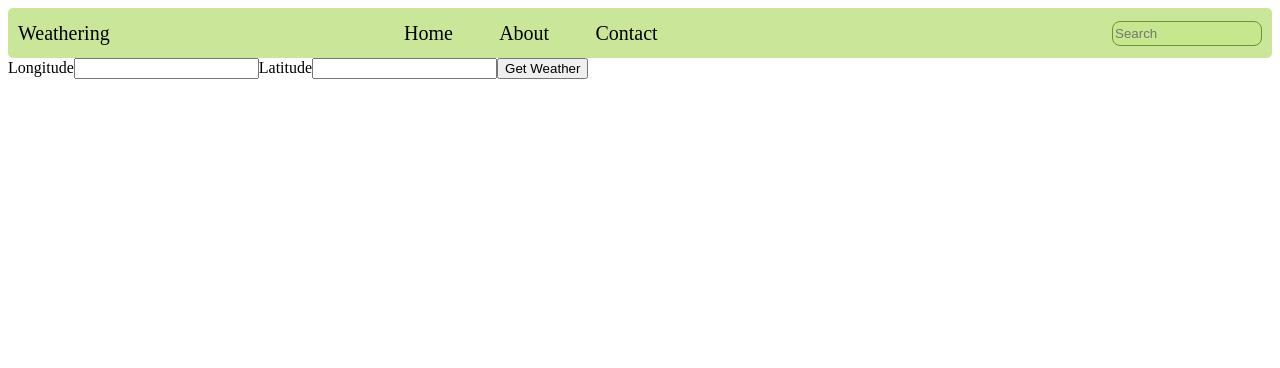
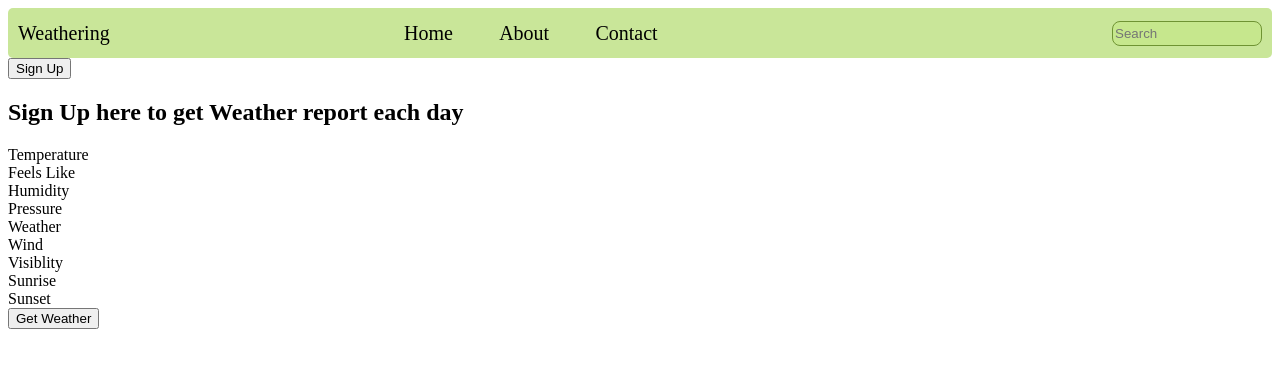
Before and after one commit to thenameajay/Weather-Website, a React (Create React App) app in the folder Frontend/weathering/: page / in a window 1280 px wide. Shown: the top 368 px of the page. Built offline with nearby package versions, Linux system fonts and the light colour scheme; no server answers.

Commit message:
Fixed useState bug and added weather info to user interface and also created a register window layout

```diff
--- a/Frontend/weathering/src/Routing/AllRoutes.js
+++ b/Frontend/weathering/src/Routing/AllRoutes.js
@@ -1,6 +1,7 @@
 import { Route, Routes } from "react-router-dom";
 import Home from "../Screens/Home";
 import About from "../Screens/About";
+import Register from "../Screens/Register";
 
 function AllRoutes() {
 
@@ -10,6 +11,7 @@ function AllRoutes() {
                 <Route path='/' element={<Home />} />
                 <Route path='/home' element={<Home />} />
                 <Route path='/about' element={<About />} />
+                <Route path='/register' element={<Register />} />
             </Routes>
         </>
     )
--- a/Frontend/weathering/src/Screens/Home.js
+++ b/Frontend/weathering/src/Screens/Home.js
@@ -1,27 +1,82 @@
-import { useState } from "react"
+import { useEffect, useState } from "react"
+import { Navigate } from "react-router-dom"
 
 
-function Home(){
-    const [weather_data, setdata]=useState()
+function Home() {
+    const [weather_data, setdata] = useState()
+    // const [city, setcity] = useState("")
+    const [lat, setlat] = useState()
+    const [lon, setlon] = useState()
 
-    function getWeather(lon,lat){
+    navigator.geolocation.getCurrentPosition((position) => {
+        setlat(position.coords.latitude)
+        setlon(position.coords.longitude)
+    })
 
-        fetch("https://api.openweathermap.org/data/2.5/weather?lat="+lat+"&lon="+lon+"&appid=0a632f7c0ee705cdce05e73286e0149e").then((res)=>res.json()).then((result)=>{
 
+    function getWeather() {
+        // BELOW IS ANOTHER API AVAILABLE FOR WEATHER WHICH ONLY NEEDS CITY NAME AND IN RETURN, GIVES US FORECAST PLUS HISTORICAL WEATHER ETC
+        // fetch(`http://api.weatherstack.com/current?access_key=cf4a8edf5f9d4b70b6c588c25dfc8203&query=${city}`).then((res)=>res.json()).then((result)=>{
+
+        //         console.log("in fetch 1")
+        //        setdata(result)
+        //        console.log(weather_data);
+        //     })
+
+        fetch(`https://api.openweathermap.org/data/2.5/weather?lat=${lat}&lon=${lon}&appid=0a632f7c0ee705cdce05e73286e0149e`).then((res) => res.json()).then((result) => {
             setdata(result)
-            console.log(weather_data)
+            console.log(result)
         })
     }
 
 
-    return(
+
+    return (
         <>
-            <div>
-                <label>Longitude</label>
-                <input id="lon" type="text" />
-                <label>Latitude</label>
-                <input id="lat" type="text" />
-                <button id="submit-btn" onClick={()=>getWeather(document.getElementById('lon').value, document.getElementById('lat').value)} type="submit">Get Weather</button>
+            <div id="top-container">
+                <button id="sign-up-btn">Sign Up</button>
+                <h2>Sign Up here to get Weather report each day</h2>
+            </div>
+
+            <div id="mid-container">
+                <div>
+                    <label class="heading">Temperature </label>
+                    <label>{weather_data == undefined ? '' : weather_data.main.temp}</label>
+                </div>
+                <div>
+                    <label class="heading">Feels Like </label>
+                    <label>{weather_data == undefined ? '' : weather_data.main.feels_like}</label>
+                </div>
+                <div>
+                    <label class="heading">Humidity </label>
+                    <label>{weather_data == undefined ? '' : weather_data.main.humidity}</label>
+                </div>
+                <div>
+                    <label class="heading">Pressure </label>
+                    <label>{weather_data == undefined ? '' : weather_data.main.pressure}</label>
+                </div>
+                <div>
+                    <label class="heading">Weather </label>
+                    <label>{weather_data == undefined ? '' : weather_data.weather.discription}</label>
+                </div>
+                <div>
+                    <label class="heading">Wind </label>
+                    <label>{weather_data == undefined ? '' : `${weather_data.wind.speed} in ${weather_data.wind.deg} Deg`}</label>
+                </div>
+                <div>
+                    <label class="heading">Visiblity </label>
+                    <label>{weather_data == undefined ? '' : weather_data.visibility}</label>
+                </div>
+                <div>
+                    <label class="heading">Sunrise </label>
+                    <label>{weather_data == undefined ? '' : Date(weather_data.sys.sunrise)}</label>
+                </div>
+                <div>
+                    <label class="heading">Sunset </label>
+                    <label>{weather_data == undefined ? '' : Date(weather_data.sys.sunset)}</label>
+                </div>
+
+                <button id="submit-btn" onClick={() => getWeather()} type="submit">Get Weather</button>
             </div>
 
             <div>
@@ -32,3 +87,5 @@ function Home(){
 }
 
 export default Home
+
+// THE USESTATE IS LAGGING ONE STEP WITH CONSOLE LOG, BUT IT IS FOUND THAT IT WORKS OK WITH THE HTML WRITTEN IN THE RETURN FUNCTION
--- a/Frontend/weathering/src/Screens/Register.js
+++ b/Frontend/weathering/src/Screens/Register.js
@@ -0,0 +1,16 @@
+
+function Register(){
+
+    return(
+        <>
+            <label>Email</label>
+            <input type="email" />
+            <label>OTP</label>
+            <input type="number" />
+            <label>Set Password</label>
+            <input type="password" />
+        </>
+    )
+}
+
+export default Register
```
